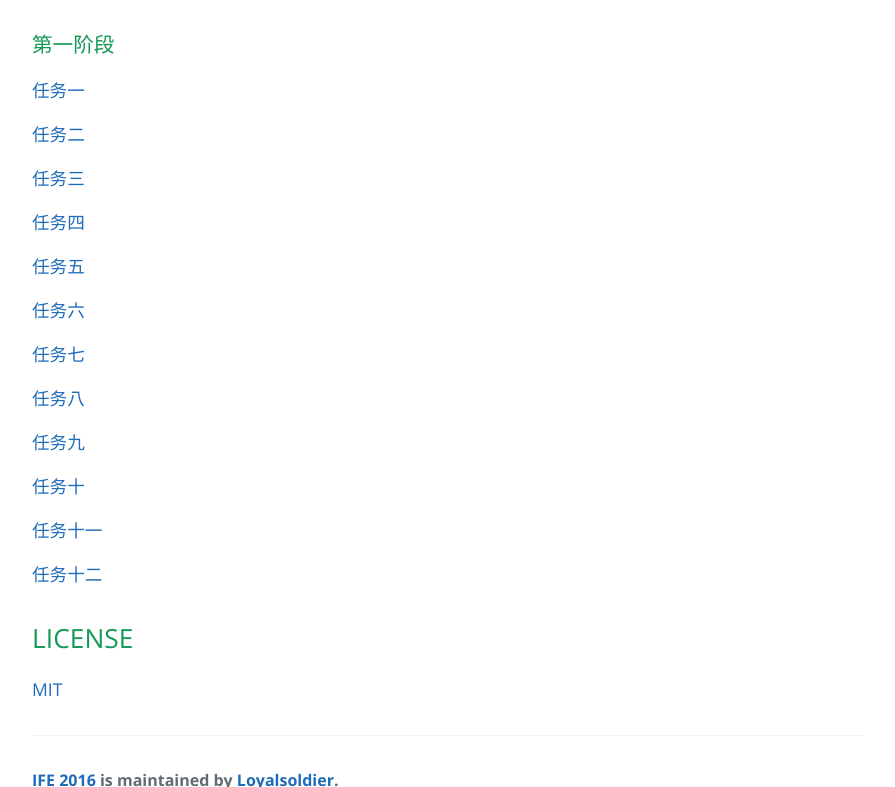
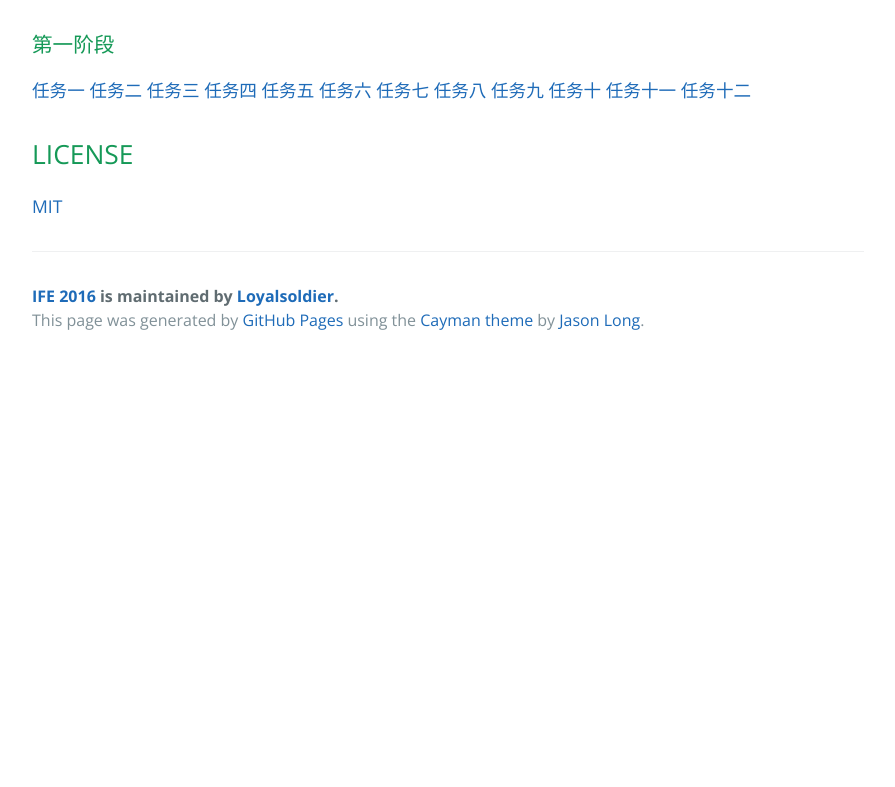
Before and after one commit to watervip/IFE2016, a plain HTML site: page index.html in a window 1280 px wide. Shown: the part 702-1489 px from the top of the page, without its empty margins (192-1087 px from the left). After the commit the page ends 1066 px from the top, so only its background shows below. Drawn offline with nearby package versions, Linux system fonts and the light colour scheme.

```diff
--- a/index.html
+++ b/index.html
@@ -35,29 +35,7 @@
 <h3>
 <a id="第一阶段" class="anchor" href="#%E7%AC%AC%E4%B8%80%E9%98%B6%E6%AE%B5" aria-hidden="true"><span aria-hidden="true" class="octicon octicon-link"></span></a>第一阶段</h3>
 
-<p><a href="./Stage1/task01/task-01.html">任务一</a></p>
-
-<p><a href="./Stage1/task02/task-02.html">任务二</a></p>
-
-<p><a href="./Stage1/task03/task-03.html">任务三</a></p>
-
-<p><a href="./Stage1/task04/task-04.html">任务四</a></p>
-
-<p><a href="./Stage1/task05/task-05.html">任务五</a></p>
-
-<p><a href="./Stage1/task06/task-06.html">任务六</a></p>
-
-<p><a href="./Stage1/task07/task-07.html">任务七</a></p>
-
-<p><a href="./Stage1/task08/task-08.html">任务八</a></p>
-
-<p><a href="./Stage1/task09/task-09.html">任务九</a></p>
-
-<p><a href="./Stage1/task10/task-10.html">任务十</a></p>
-
-<p><a href="./Stage1/task11/task-11.html">任务十一</a></p>
-
-<p><a href="./Stage1/task12/task-12.html">任务十二</a></p>
+<p><a href="./Stage1/task01/task-01.html">任务一</a> <a href="./Stage1/task02/task-02.html">任务二</a> <a href="./Stage1/task03/task-03.html">任务三</a> <a href="./Stage1/task04/task-04.html">任务四</a> <a href="./Stage1/task05/task-05.html">任务五</a> <a href="./Stage1/task06/task-06.html">任务六</a> <a href="./Stage1/task07/task-07.html">任务七</a> <a href="./Stage1/task08/task-08.html">任务八</a> <a href="./Stage1/task09/task-09.html">任务九</a> <a href="./Stage1/task10/task-10.html">任务十</a> <a href="./Stage1/task11/task-11.html">任务十一</a> <a href="./Stage1/task12/task-12.html">任务十二</a></p>
 
 <h2>
 <a id="license" class="anchor" href="#license" aria-hidden="true"><span aria-hidden="true" class="octicon octicon-link"></span></a>LICENSE</h2>
--- a/params.json
+++ b/params.json
@@ -1,7 +1,7 @@
 {
   "name": "IFE 2016",
   "tagline": "百度前端技术学院 2016 年春季班练习 Demo",
-  "body": "# IFE2016：百度前端技术学院 2016 年春季班 Demo\r\n\r\n参加[百度前端技术学院](http://ife.baidu.com) 2016 年春季班，练习 HTML、CSS、JavaScript 等……\r\n\r\n## 春季班详情\r\n\r\n参见：http://ife.baidu.com/static/2016spring.html\r\n\r\n## 习题 Demo\r\n\r\n### 第一阶段\r\n\r\n[任务一](./Stage1/task01/task-01.html)\r\n\r\n[任务二](./Stage1/task02/task-02.html)\r\n\r\n[任务三](./Stage1/task03/task-03.html)\r\n\r\n[任务四](./Stage1/task04/task-04.html)\r\n\r\n[任务五](./Stage1/task05/task-05.html)\r\n\r\n[任务六](./Stage1/task06/task-06.html)\r\n\r\n[任务七](./Stage1/task07/task-07.html)\r\n\r\n[任务八](./Stage1/task08/task-08.html)\r\n\r\n[任务九](./Stage1/task09/task-09.html)\r\n\r\n[任务十](./Stage1/task10/task-10.html)\r\n\r\n[任务十一](./Stage1/task11/task-11.html)\r\n\r\n[任务十二](./Stage1/task12/task-12.html)\r\n\r\n## LICENSE\r\n\r\n[MIT](https://github.com/Loyalsoldier/IFE2016/blob/master/LICENSE)\r\n",
+  "body": "# IFE2016：百度前端技术学院 2016 年春季班 Demo\r\n\r\n参加[百度前端技术学院](http://ife.baidu.com) 2016 年春季班，练习 HTML、CSS、JavaScript 等……\r\n\r\n## 春季班详情\r\n\r\n参见：http://ife.baidu.com/static/2016spring.html\r\n\r\n## 习题 Demo\r\n\r\n### 第一阶段\r\n\r\n[任务一](./Stage1/task01/task-01.html) [任务二](./Stage1/task02/task-02.html) [任务三](./Stage1/task03/task-03.html) [任务四](./Stage1/task04/task-04.html) [任务五](./Stage1/task05/task-05.html) [任务六](./Stage1/task06/task-06.html) [任务七](./Stage1/task07/task-07.html) [任务八](./Stage1/task08/task-08.html) [任务九](./Stage1/task09/task-09.html) [任务十](./Stage1/task10/task-10.html) [任务十一](./Stage1/task11/task-11.html) [任务十二](./Stage1/task12/task-12.html)\r\n\r\n## LICENSE\r\n\r\n[MIT](https://github.com/Loyalsoldier/IFE2016/blob/master/LICENSE)\r\n",
   "google": "",
   "note": "Don't delete this file! It's used internally to help with page regeneration."
 }
```
